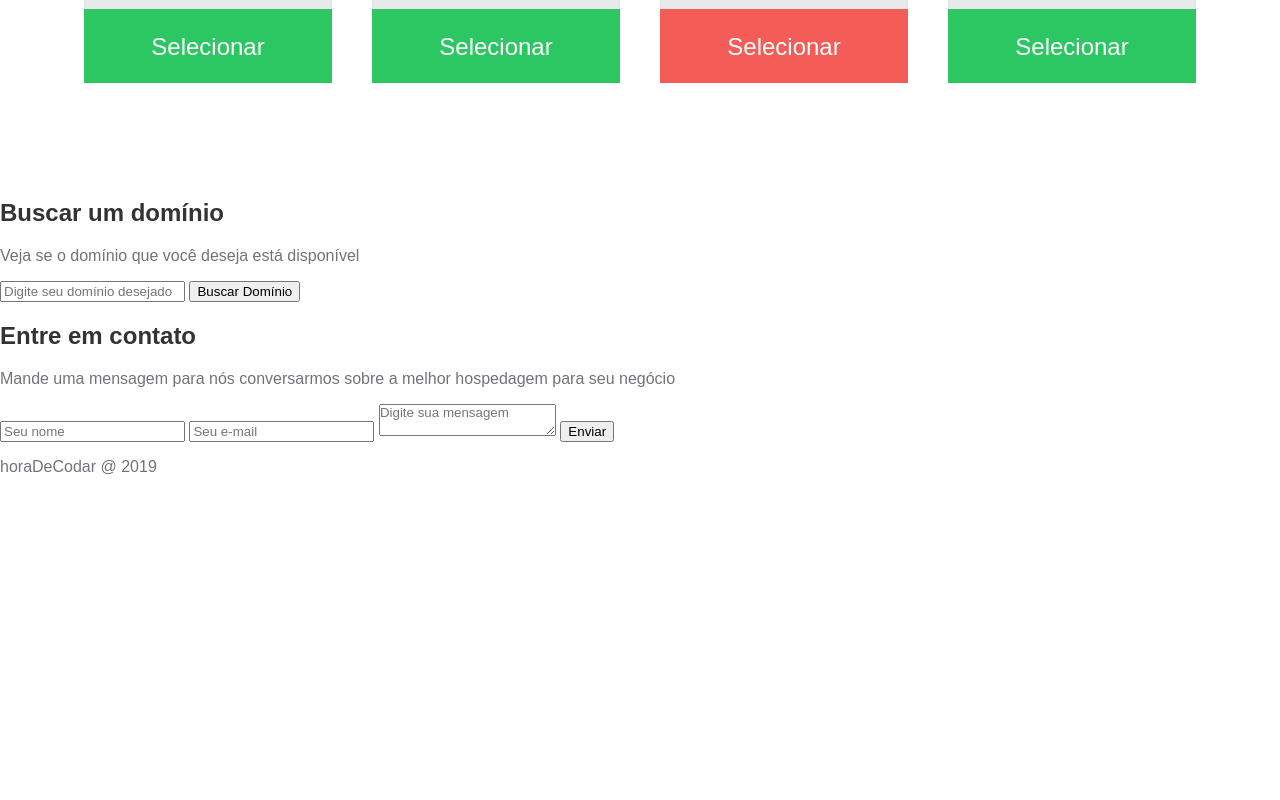
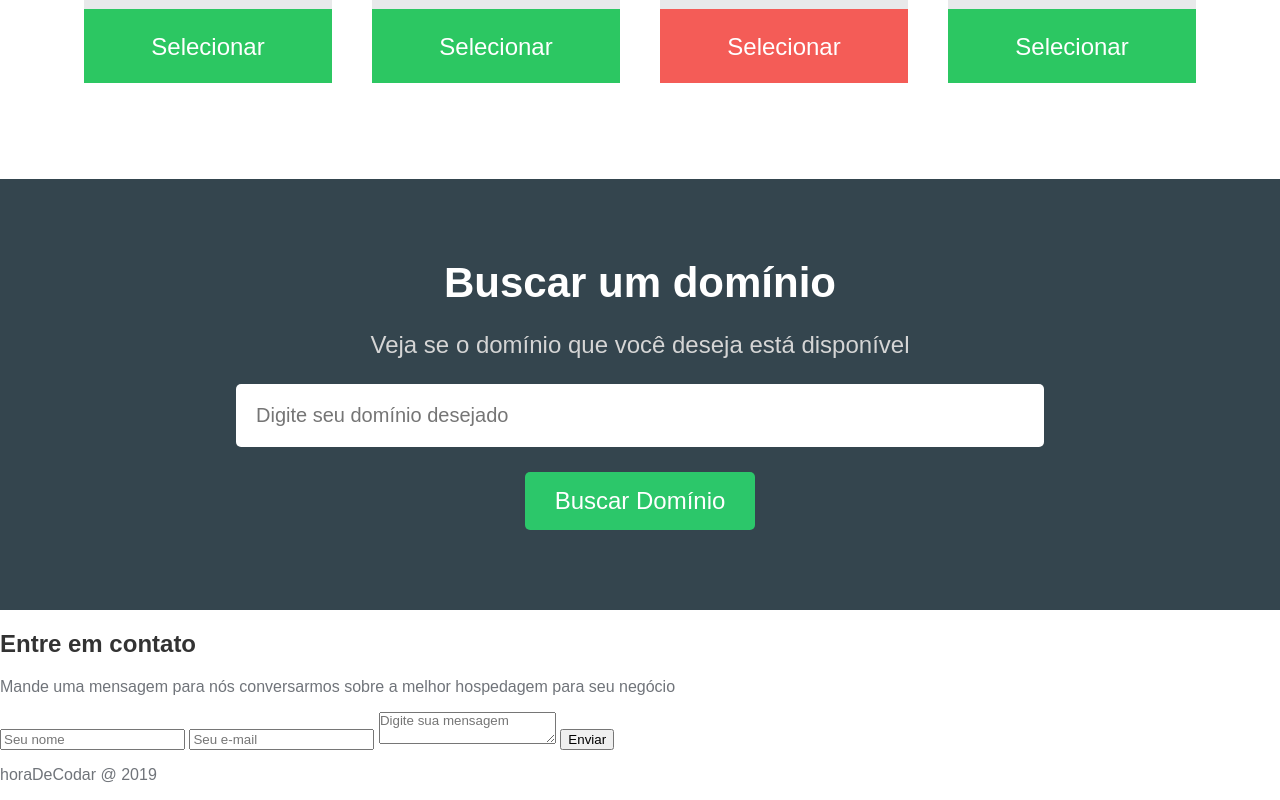
Before and after one commit to felipecosta-silva/HDC-HOST, a plain HTML site: page index.html in a window 1280 px wide. Shown: the part 1680-2480 px from the top of the page. Before the commit the page ends 2172 px from the top, so only its background shows below. Drawn offline with Linux system fonts and the light colour scheme.

Commit message:
full searchdomain session

```diff
--- a/styles.css
+++ b/styles.css
@@ -225,3 +225,47 @@ nav {
 .plan .recommended {
 	background-color: #F45C57;
 }
+
+/* Buscar Domínio */
+
+.searchdomain-container {
+	background-color: #34454E;
+	text-align: center;
+	padding: 5em 0;
+}
+
+.searchdomain-container h2 {
+	color: #FFF;
+	font-size: 42px;
+	margin-top: 0;
+	margin-bottom: 15px;
+}
+
+.searchdomain-container p {
+	color: #D5D5D5;
+	font-size: 24px;
+	margin-bottom: 25px;
+}
+
+.searchdomain-container input {
+	display:block;
+	position: relative;
+	margin-left: auto;
+	margin-right: auto;
+	border: none;
+	border-radius: 5px;
+}
+
+.searchdomain-container input[type=text] {
+	margin-bottom: 25px;
+	width: 60%;
+	padding: 20px;
+	font-size: 20px;
+}
+
+.searchdomain-container input[type=submit] {
+	background-color: #2CC76A;
+	padding: 15px 30px;
+	color: #FFF;
+	font-size: 24px;
+}
```
